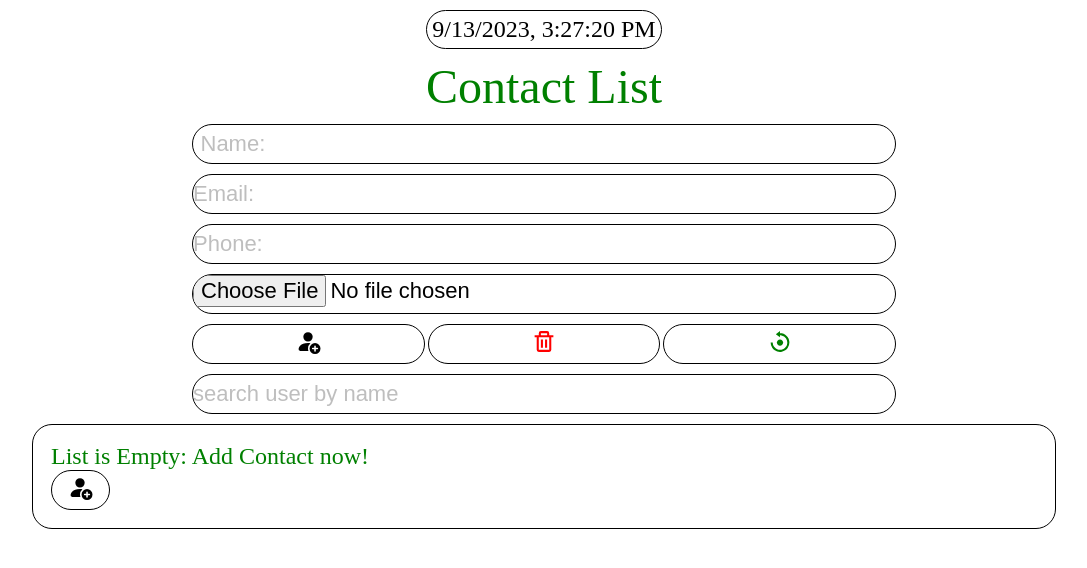
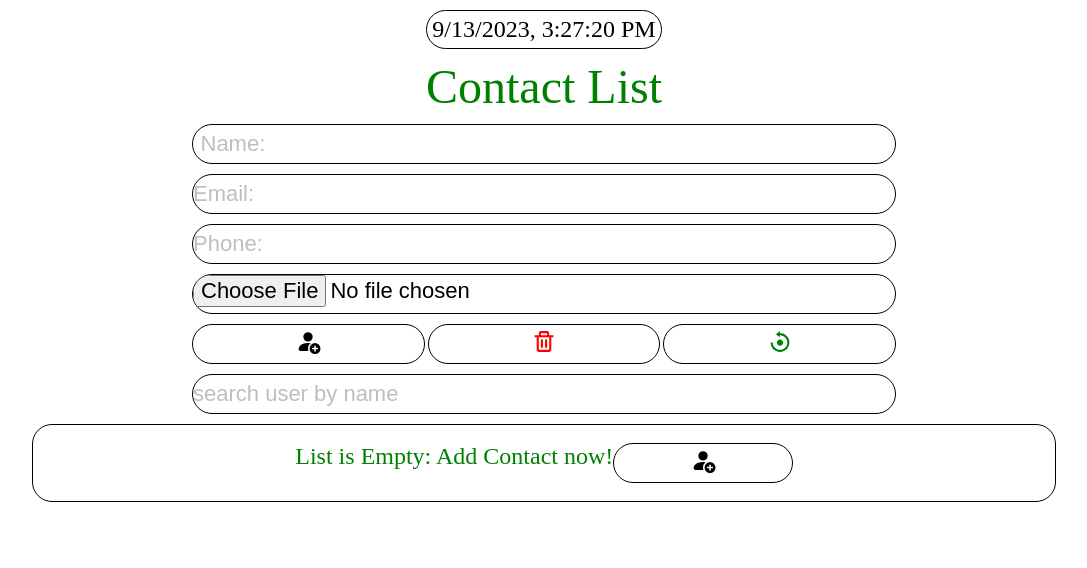
Before and after one commit to VahagMardyan/contact, a React (Create React App) app: page / in a window 1280 px wide. Shown: the top 568 px of the page, without its empty margins (96-1183 px from the left). Built offline with nearby package versions, Linux system fonts and the light colour scheme.

Commit message:
added some little  changes

```diff
--- a/src/Components/Display/Display.js
+++ b/src/Components/Display/Display.js
@@ -253,12 +253,15 @@ const Display = () => {
                             ))
                         }
                     </section>
-                    : <div className={classes['parent-user-container']}>
-                        <h2 style={{ fontWeight: '300', color: 'green' }}>
+                    : <div className={classes['parent-user-container']}
+                        style={{ display: 'flex', justifyContent: 'center' }}
+                    >
+                        <h2 style={{ width: '100%', fontWeight: '300', color: 'green', display: 'flex', justifyContent: 'center' }}>
                             List is Empty: Add Contact now!
-                        <button onClick={addUser} className={classes['add-user-btn']} title='Add User(Enter)'>
-                            <BsPersonFillAdd style={{ width: '50px', height: '25px' }} />
-                        </button>
+                            <button onClick={addUser}
+                                className={classes['add-user-btn']} title='Add User(Enter)'>
+                                <BsPersonFillAdd style={{ width: '50px', height: '25px', }} />
+                            </button>
                         </h2>
                     </div>
             }
```
